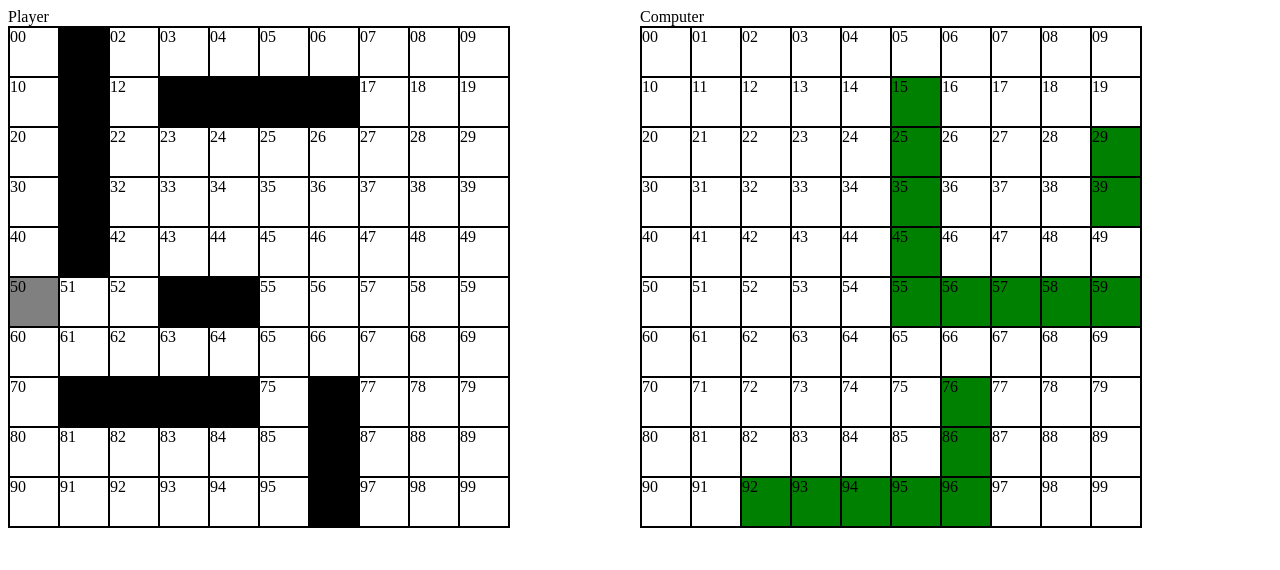
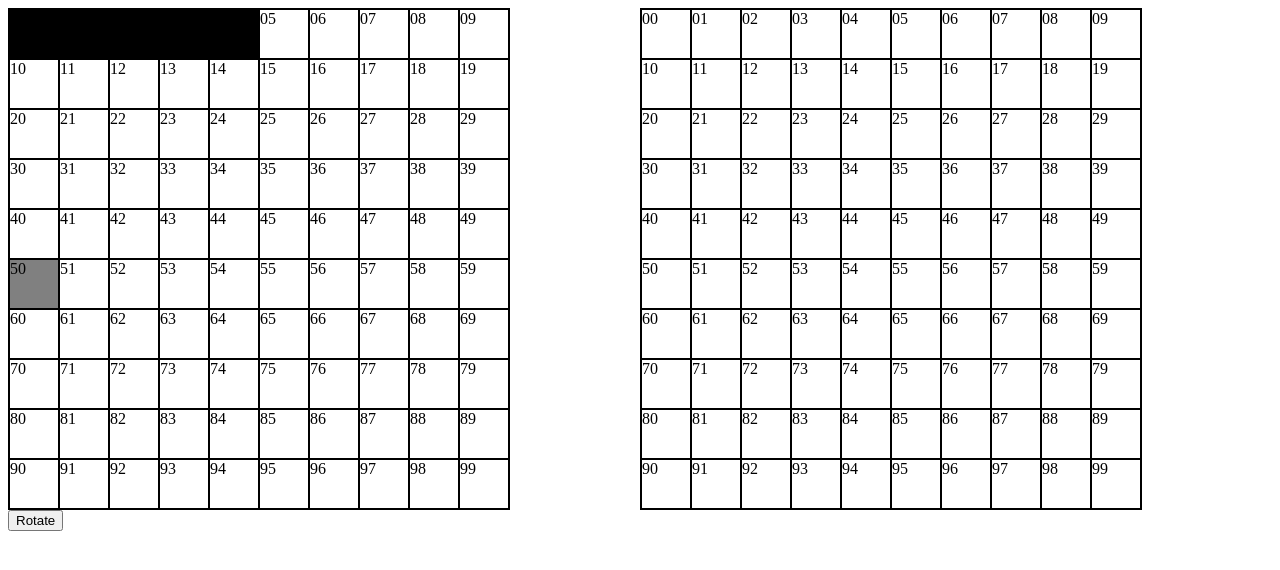
Before and after one commit to thenormboy/battleship, a website built with webpack: page dist/index.html in a window 1280 px wide. Both pictures are taken after a click on the element "00". Built offline with nearby package versions, Linux system fonts and the light colour scheme.

Commit message:
player can now set their carrier before game start

```diff
--- a/src/index.js
+++ b/src/index.js
@@ -134,6 +134,76 @@
     })
 }
 
+function displayPlaceShipsBoard() {
+    const playerOneGameboard = document.querySelector('.player-one-gameboard');
+    playerOneGameboard.textContent = [];
+
+    let carrier = Ship([]);
+    let possibleChoices = carrier.carrierChoices(globalCoordinate);
+
+    (Game.getPlayerGameboard().getBoard()).forEach((rowCell) => {
+
+        rowCell.forEach((columnCell) => {
+
+            const boardCell = document.createElement('div')
+            boardCell.textContent = columnCell
+            boardCell.setAttribute('id', columnCell)
+            boardCell.classList.add('player-one-cells-place')
+            boardCell.style.width = '10%'
+            boardCell.style.height = '10%'
+
+            function playerCarrierCell() {
+
+                boardCell.addEventListener('mouseenter', () => {
+                    boardCell.style.backgroundColor = 'yellow'
+                })
+
+                boardCell.addEventListener('mouseleave', () => {
+                    boardCell.style.backgroundColor = ''
+                })
+
+            }
+
+            function playerCarrierClick() {
+                boardCell.addEventListener('click', () => {
+                    carrier.createCarrier(boardCell.getAttribute('id'), globalCoordinate)
+                    playerShips.push(carrier)
+                    Game.getPlayerGameboard().placeShips(playerShips);
+                    Game.getPlayerGameboard().placeEmptySpace();
+                    displayPlayerOneBoard()
+                    return
+                })
+            }
+
+            if (possibleChoices.includes(boardCell.getAttribute('id'))) {
+
+                playerCarrierCell()
+                playerCarrierClick()
+            }
+
+
+            playerOneGameboard.appendChild(boardCell)
+
+        })
+    })
+}
+
+let globalCoordinate = "X"
+
+function setRotateButton() {
+
+    const rotateButton = document.getElementById('rotate')
+
+    rotateButton.addEventListener('click', () => {
+        if (globalCoordinate == 'X') {
+            globalCoordinate = 'Y'
+        } else {
+            globalCoordinate = 'X'
+        }
+        displayPlaceShipsBoard()
+    })
+}
+
 
 let playerShips = []
 
@@ -156,8 +226,8 @@
     playerShips.push(submarine)
     playerShips.push(patrol)
 
-    Game.getPlayerGameboard().placeShips(playerShips);
-    Game.getPlayerGameboard().placeEmptySpace();
+    //Game.getPlayerGameboard().placeShips(playerShips);
+    //Game.getPlayerGameboard().placeEmptySpace();
 }
 
 let computerShips = []
@@ -230,12 +300,9 @@
 }
 
 function gameController() {
+    setRotateButton()
+    displayPlaceShipsBoard()
 
-    displayHeader()
-    setPlayerShips();
-    setComputerShips();
-    displayPlayerOneBoard()
-    displayPlayerTwoBoard()
 }
 
 gameController()
--- a/src/objects.js
+++ b/src/objects.js
@@ -6,11 +6,10 @@
         getPosition().push(coords)
     }
 
-    const createCarrier = (coordinate, orientation) => {
+    const carrierChoices = (orientation) => {
 
         let possibleChoices = []
 
-        if (coordinate == 100) {
         if (orientation == 'X') {
             for (let i = 0; i < 10; i++) {
                 for (let j = 0; j < 6; j++) {
@@ -24,6 +23,16 @@
                 }
             }
         }
+
+        return possibleChoices
+
+    }
+
+    const createCarrier = (coordinate, orientation) => {
+
+        if (coordinate == 100) {
+
+            let possibleChoices = carrierChoices(orientation)
 
             coordinate = possibleChoices[Math.floor(Math.random() * possibleChoices.length)]
 
@@ -255,6 +264,7 @@
     return {
         getPosition,
         setPosition,
+        carrierChoices,
         createCarrier,
         createBattleship,
         createDestroyer,
@@ -305,6 +315,10 @@
         emptyCells.push(newCell)
     }
 
+    const clearEmptyCells = () => {
+        getEmptyCells().splice(0, getEmptyCells().length)
+    }
+
     const getOccupiedCells = () => {
         return occupiedCells
     }
@@ -313,7 +327,12 @@
         occupiedCells.push(newCell)
     }
 
+    const clearOccupiedCells = () => {
+        getOccupiedCells().splice(0, getOccupiedCells().length)
+    }
+
     const placeShips = (ships) => {
+        clearOccupiedCells()
         ships.forEach(ship => {
             ship.getPosition().forEach(positionCell => {
                 setOccupiedCells(positionCell)
@@ -322,6 +341,7 @@
     }
 
     const placeEmptySpace = () => {
+        clearEmptyCells()
         getBoard().forEach(rowCell => {
             rowCell.forEach(columnCell => {
                 if (!(getOccupiedCells().includes(columnCell))) {
```
Also changed, not shown: dist/index.html, dist/main.js. Lines whose indentation alone changed are shown as unchanged.
